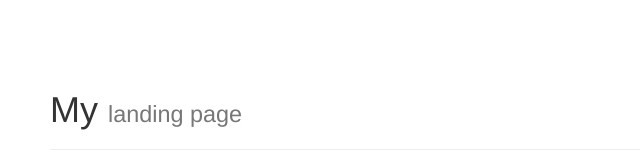
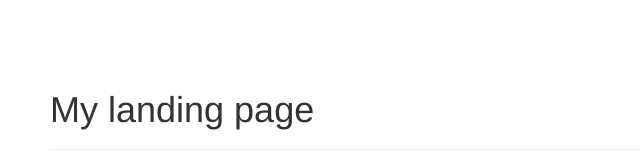
Before and after one commit to Joypaul11/gitSite, a plain HTML site: page index.html in a window 1280 px wide. Shown: the whole page, without its empty margins (0-640 px from the left). Drawn offline with nearby package versions, Linux system fonts and the light colour scheme.

Commit message:
Update index.html

```diff
--- a/index.html
+++ b/index.html
@@ -16,7 +16,7 @@
   <body>
 
    <div class="page-header">
-  <h1>My <small>landing page</small></h1>
+  <h1>My landing page</h1>
 </div>
 
   </body>
```
